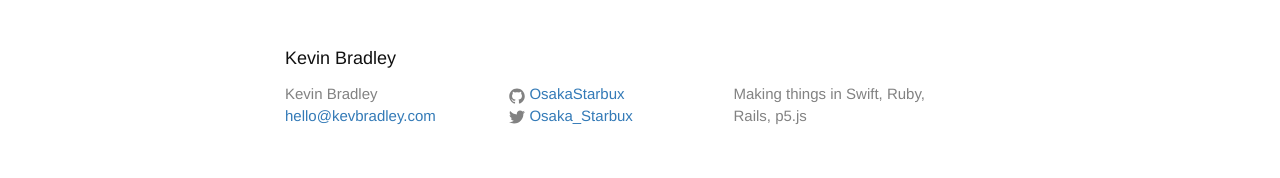
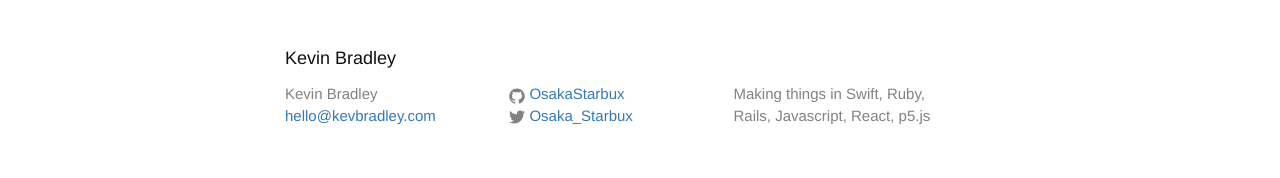
Before and after one commit to OsakaStarbux/OsakaStarbux.github.io, a Jekyll site: the page built from index.html, in a window 1280 px wide. Shown: the part 1293-1471 px from the top of the page. Built offline with Jekyll 4.4.1, drawn with Linux system fonts in a browser that asks for light colours.

Commit message:
Add Javascript and React

```diff
--- a/_config.yml
+++ b/_config.yml
@@ -9,7 +9,7 @@
 title: Kevin Bradley
 email: hello@kevbradley.com
 description: > # this means to ignore newlines until "baseurl:"
-    Making things in Swift, Ruby, Rails, p5.js
+    Making things in Swift, Ruby, Rails, Javascript, React, p5.js
 baseurl: "" # the subpath of your site, e.g. /blog
 url: "http://kevbradley.com" # the base hostname & protocol for your site
 twitter_username: Osaka_Starbux
```
